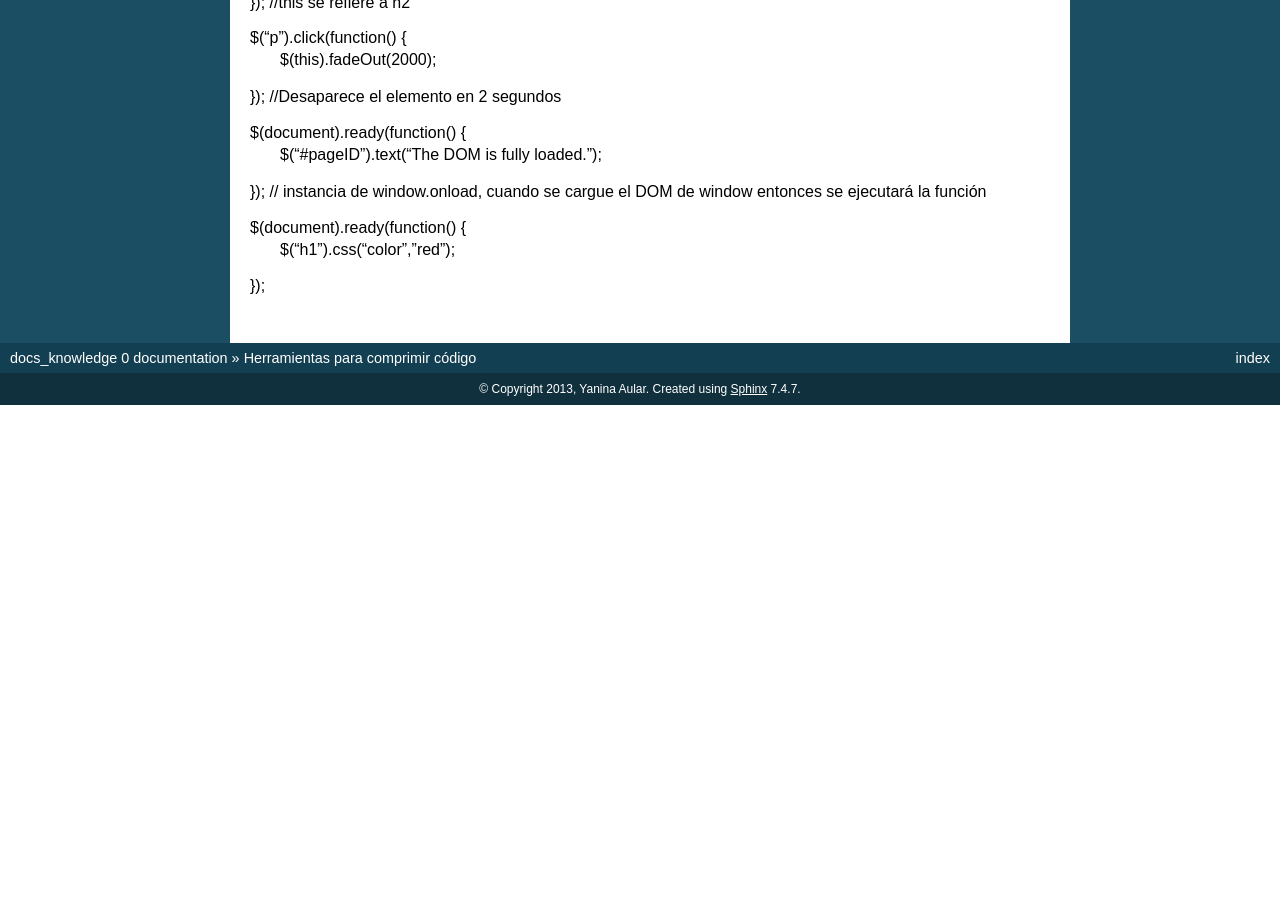
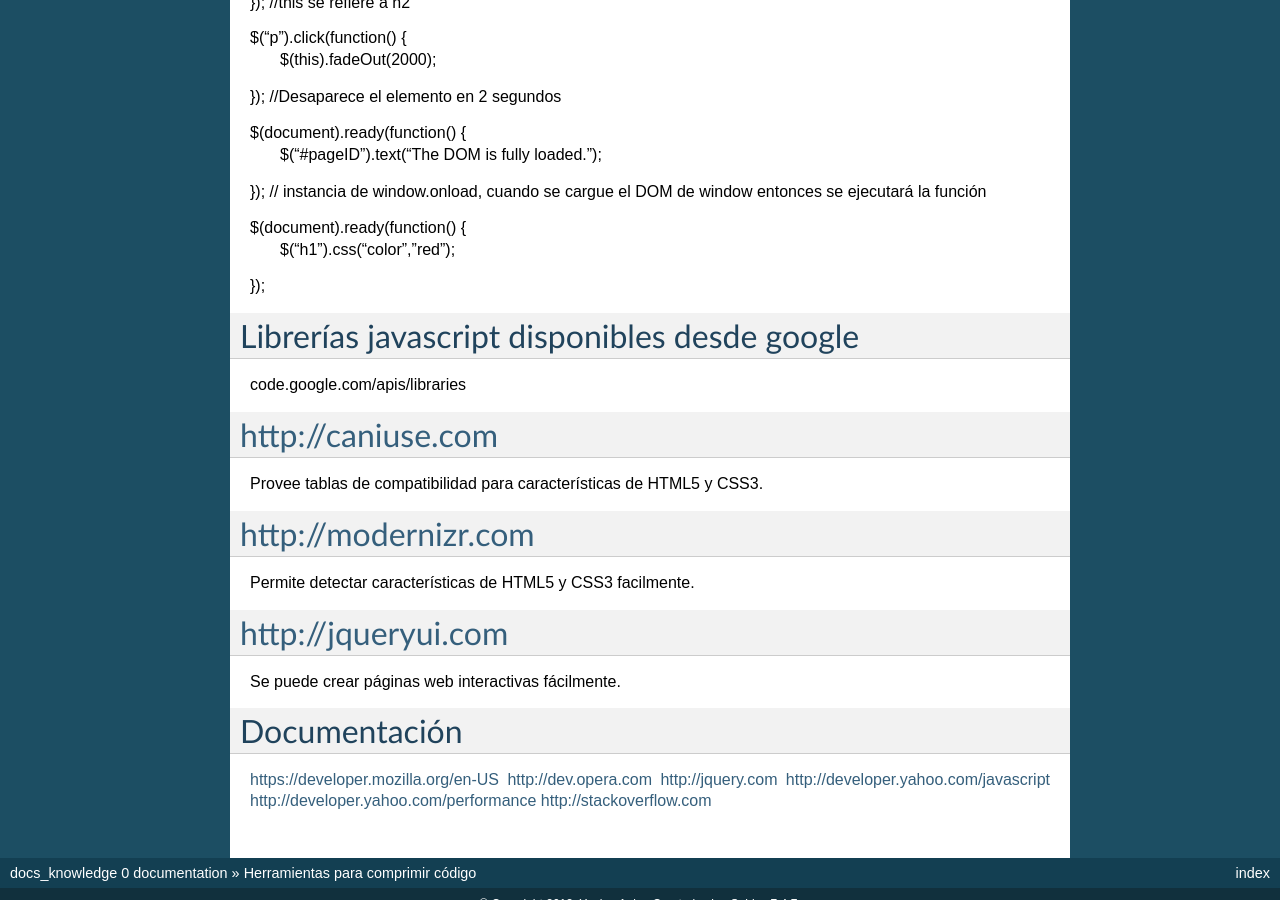
Before and after one commit to yaniaular/knowledge, a Sphinx documentation site: the page built from source/javascript.rst, in a window 1280 px wide and 900 px high, scrolled down 966 px. Built offline with Sphinx 7.4.7, drawn with Linux system fonts in a browser that asks for light colours; formulas are drawn with MathJax 3; before the commit the page ends 1371 px from its top, so only the background shows below that; some of the changed text lies outside the part shown.

Commit message:
[ADD] 19 de septiembre de 2013

```diff
--- a/source/javascript.rst
+++ b/source/javascript.rst
@@ -1,7 +1,3 @@
-
-
-
-
 
 ----------------------------------
 Herramientas para comprimir código
@@ -69,3 +65,38 @@ $(document).ready(function() {
 $(document).ready(function() {
     $("h1").css("color","red");
 });
+
+---------------------------------------------
+Librerías javascript disponibles desde google
+---------------------------------------------
+
+code.google.com/apis/libraries
+
+------------------
+http://caniuse.com
+------------------
+
+Provee tablas de compatibilidad para características de HTML5 y CSS3.
+
+--------------------
+http://modernizr.com
+--------------------
+
+Permite detectar características de HTML5 y CSS3 facilmente.
+
+-------------------
+http://jqueryui.com
+-------------------
+
+Se puede crear páginas web interactivas fácilmente.
+
+-------------
+Documentación
+-------------
+
+https://developer.mozilla.org/en-US
+http://dev.opera.com
+http://jquery.com
+http://developer.yahoo.com/javascript
+http://developer.yahoo.com/performance
+http://stackoverflow.com
```
Also changed, not shown: source/sep-2013.rst (+8 -0 lines).
